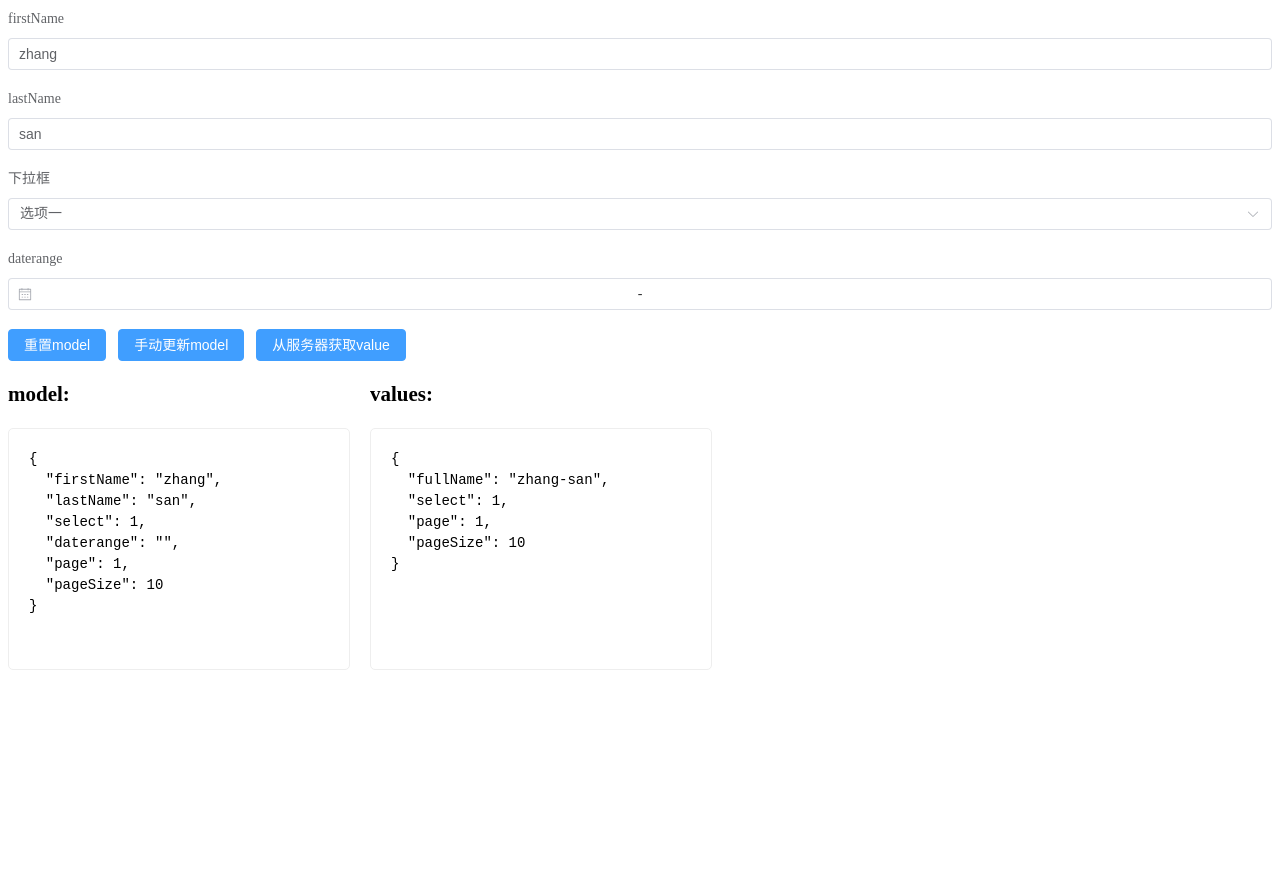
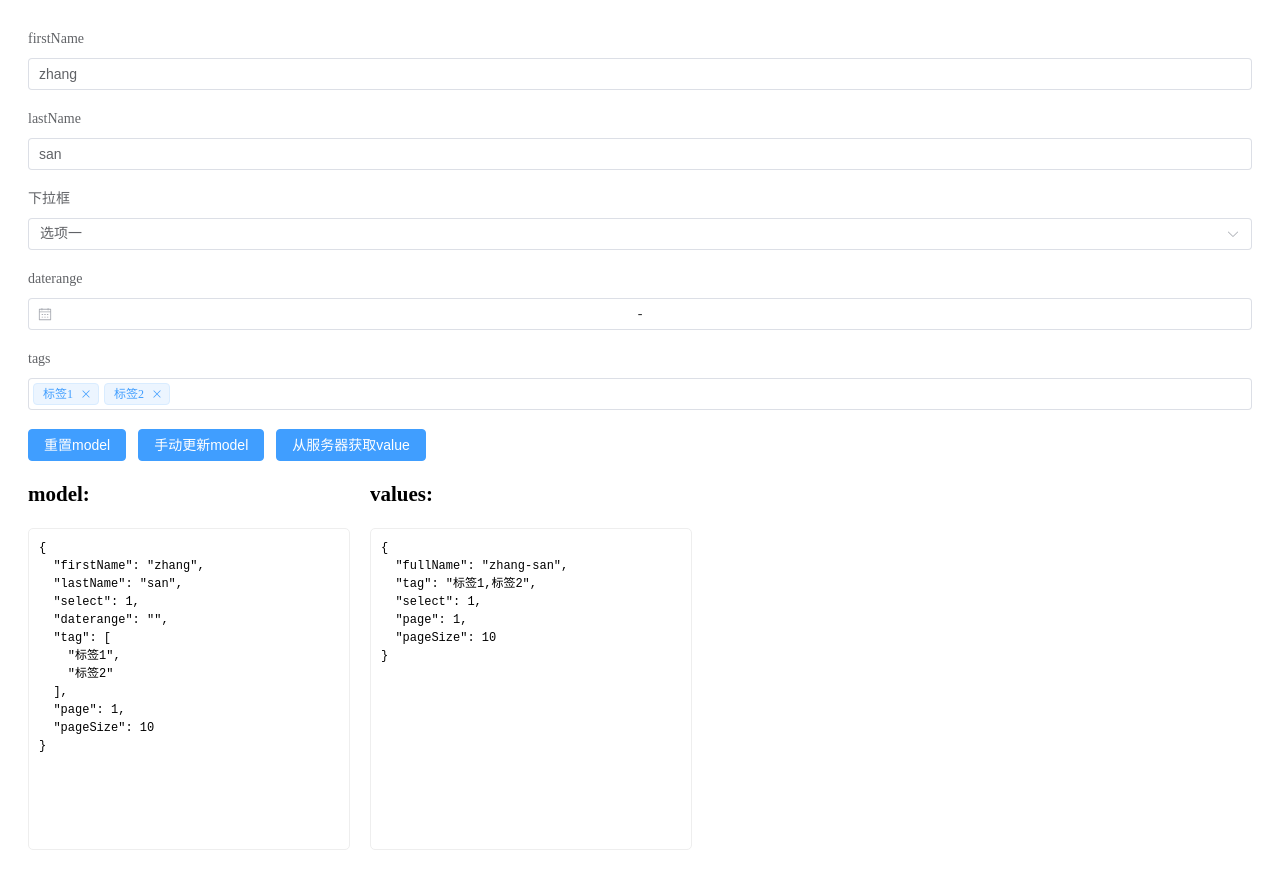
Before and after one commit to urrrich/vue-common-tools, a Vue app: page / in a window 1280 px wide. Shown: the top 888 px of the page. Before the commit the page ends 800 px from the top, so only its background shows below. Built offline with nearby package versions, Linux system fonts and the light colour scheme.

Commit message:
add Input Tag

```diff
--- a/package.json
+++ b/package.json
@@ -14,6 +14,7 @@
   },
   "devDependencies": {
     "@vitejs/plugin-vue": "^3.0.0",
+    "sass": "^1.54.0",
     "vite": "^3.0.0"
   }
 }
--- a/play/App.vue
+++ b/play/App.vue
@@ -1,5 +1,5 @@
 <script setup>
-  import { useModelToValues } from '../src'
+  import { useModelToValues, InputTag } from '../src'
 
   const { formModel, values, reset } = useModelToValues({
     data() {
@@ -8,6 +8,7 @@
         lastName: 'san',
         select: 1,
         daterange: '',
+        tag: ['标签1', '标签2'],
         page: 1,
         pageSize: 10
       }
@@ -17,10 +18,12 @@
     },
     deleteInvalid: true,
     toValues(model) {
-      const { firstName, lastName, ...rest } = model
+      const { firstName, lastName, tag, ...rest } = model
       const fullName = firstName + '-' + lastName
+
       return {
         fullName,
+        tag: tag.join(','),
         ...rest
       }
     },
@@ -28,12 +31,14 @@
       const [firstName, lastName] = data.fullName.split('-')
       model.firstName = firstName
       model.lastName = lastName
+      model.tag = data.tag.split(',')
     }
   })
 
 
   const updateFormModel = () => {
     formModel.value.daterange = ['2021-01-01', '2022-01-01']
+    formModel.value.tag = ['11', '22']
   }
 
   const getValuesFromServer = () => {
@@ -42,12 +47,13 @@
       select: 2,
       startTime: '2022-08-01',
       endTime: '2022-08-31',
+      tag: '888,999'
     }
   }
 </script>
 
 <template>
-  <el-form :model="formModel" label-position="top">
+  <el-form :model="formModel" label-position="top" style="padding: 20px;">
     <el-form-item label="firstName">
       <el-input v-model="formModel.firstName"></el-input>
     </el-form-item>
@@ -67,6 +73,10 @@
       <el-date-picker v-model="formModel.daterange" type="daterange" value-format="YYYY-MM-DD"></el-date-picker>
     </el-form-item>
 
+    <el-form-item label="tags">
+      <InputTag v-model="formModel.tag"></InputTag>
+    </el-form-item>
+
     <el-form-item style="justify-content: flex-start;">
       <div style="width:100%">
         <el-button type="primary" @click="reset">重置model</el-button>
@@ -83,6 +93,7 @@
       </div>
     </el-form-item>
   </el-form>
+
 </template>
 
 <style scoped>
@@ -92,7 +103,8 @@
     line-height: 1.5;
     font-family: 'Courier New', Courier, monospace;
     width: 300px;
-    height: 200px;
-    padding: 20px;
+    height: 300px;
+    padding: 10px;
+    font-size: 12px;
   }
 </style>
--- /dev/null
+++ b/src/components/InputTag/index.vue
@@ -0,0 +1,238 @@
+<template>
+  <div
+    ref="rootRef"
+    :class="{
+      'el-textarea__inner': true,
+      'input-tag': true,
+      'input-tag-focus': isFocus,
+      'input-tag-disabled': disabled,
+      'input-tag-hastag': displayTags.length
+    }"
+  >
+    <div class="input-tag-wrap">
+      <el-tag
+        v-for="(e, i) in displayTags"
+        :key="i"
+        class="input-tag-tag"
+        :closable="tagCloseable"
+        :type="disabled ? 'info' : ''"
+        @close="removeTag(i)"
+      >
+        {{ e }}
+      </el-tag>
+
+      <el-popover v-if="hiddenTags.length" placement="top" trigger="hover" width="auto">
+        <el-tag
+          v-for="(e, i) in hiddenTags"
+          :key="i"
+          class="input-tag-tag"
+          :closable="tagCloseable"
+          :type="disabled ? 'info' : ''"
+          @close="removeTag(maxTagCount + i)"
+        >
+          {{ e }}
+        </el-tag>
+        <template #reference>
+          <el-tag class="input-tag-rest" type="info">+{{ hiddenTags.length }}</el-tag>
+        </template>
+      </el-popover>
+
+      <div class="input-tag-input">
+        <input
+          ref="inputRef"
+          v-model="inputVal"
+          :placeholder="placeholder"
+          :disabled="disabled"
+          @input="onInput"
+          @keydown.enter="addTag"
+          @keydown.delete="onInputDelete"
+          @blur="onInputBlur"
+          @focus="onInputFocus"
+        />
+      </div>
+    </div>
+  </div>
+</template>
+
+<script setup lang="ts">
+  import { computed, ref } from 'vue'
+
+  const emit = defineEmits(['update:modelValue', 'exceed', 'inputExceed'])
+
+  const props = defineProps({
+    modelValue: {
+      type: Array,
+      default: () => []
+    },
+    separator: {
+      type: String,
+      default: ','
+    },
+    addOnBlur: {
+      type: Boolean,
+      default: true
+    },
+    disabled: {
+      type: Boolean
+    },
+    clearable: {
+      type: Boolean
+    },
+    // 允许标签的最大数量
+    max: {
+      type: Number
+    },
+    // 单个标签的最大长度
+    maxLength: {
+      type: Number
+    },
+    // 标签的最大展示数量
+    maxTagCount: {
+      type: Number
+    },
+    // 是否允许添加相同 tag
+    allowDuplicates: {
+      type: Boolean,
+      default: true
+    },
+    placeholder: {
+      type: String
+    }
+  })
+
+  const tagCloseable = computed(() =>  !props.disabled)
+  const tagList = computed({
+    get() {
+      return props.modelValue
+    },
+    set(val) {
+      emit('update:modelValue', val)
+    }
+  })
+  const displayTags = computed(() => {
+    if (props.maxTagCount && tagList.value.length > props.maxTagCount) {
+      return tagList.value.slice(0, props.maxTagCount)
+    }
+    return tagList.value
+  })
+  const hiddenTags = computed(() => {
+    if (props.maxTagCount && tagList.value.length > props.maxTagCount) {
+      return tagList.value.slice(props.maxTagCount - tagList.value.length)
+    }
+    return []
+  })
+
+  const inputVal = ref('')
+  const isFocus = ref(false)
+  const rootRef = ref(null)
+  const inputRef = ref(null)
+
+  function addTag() {
+    if (inputVal.value) {
+      let tags = [...tagList.value]
+      tags = tags.concat(inputVal.value.split(','))
+      if (props.max && tags.length > props.max) {
+        tags = tags.slice(0, props.max)
+        emit('exceed')
+      }
+      tagList.value = tags
+      inputVal.value = ''
+    }
+  }
+
+  function removeTag(index) {
+    let tags = [...tagList.value]
+    tags.splice(index, 1)
+    tagList.value = tags
+  }
+
+  function onInput() {
+    if (props.maxLength) {
+      const val = inputVal.value
+      const tags = val.split(',').map((v) => {
+        if (props.maxLength && v.length > props.maxLength) {
+          emit('inputExceed')
+          return v.slice(0, props.maxLength)
+        }
+        return v
+      })
+      inputVal.value = tags.join(',')
+    }
+  }
+
+  function onInputDelete() {
+    if (tagList.value.length && inputVal.value === '') {
+      removeTag(tagList.value.length - 1)
+    }
+  }
+
+  function onInputBlur() {
+    isFocus.value = false
+    if (props.addOnBlur) {
+      addTag()
+    } else {
+      inputVal.value = ''
+    }
+  }
+
+  function onInputFocus() {
+    isFocus.value = true
+  }
+</script>
+
+<style lang="scss" scoped>
+  .input-tag {
+    flex: 1;
+    padding: 2px 5px;
+    &-wrap {
+      display: flex;
+      flex-wrap: wrap;
+      flex-grow: 1;
+      align-items: center;
+      overflow: hidden;
+    }
+    &-tag,
+    &-rest {
+      margin-right: 5px;
+      margin-bottom: 2px;
+      margin-top: 2px;
+      height: 22px;
+    }
+    &-input {
+      flex-grow: 1;
+      width: min-content;
+      min-width: 38px;
+      input {
+        width: 100%;
+        -webkit-appearance: none;
+        font-size: inherit;
+        padding: 0;
+        outline: none;
+        border: none;
+        background: none;
+        box-sizing: border-box;
+        line-height: 28px;
+        padding-left: 6px;
+      }
+    }
+    &:hover {
+      box-shadow: 0 0 0 1px var(--el-border-color-hover) inset;
+    }
+    &-focus {
+      box-shadow: 0 0 0 1px var(--el-color-primary) inset !important;
+    }
+    &-preview {
+      box-shadow: none !important;
+      background-color: transparent;
+      padding-left: 0;
+    }
+    &-disabled {
+      box-shadow: 0 0 0 1px var(--el-disabled-border-color) inset !important;
+      background-color: var(--el-disabled-bg-color);
+      cursor: not-allowed;
+    }
+    &-hastag input {
+      padding-left: 0;
+    }
+  }
+</style>
--- a/src/index.js
+++ b/src/index.js
@@ -1 +1,2 @@
 export * from './hooks/useModelToValues'
+export { default as InputTag } from './components/InputTag/index.vue'
```
Also changed, not shown: 2 other files (tests, documents, lock files or other folders).
